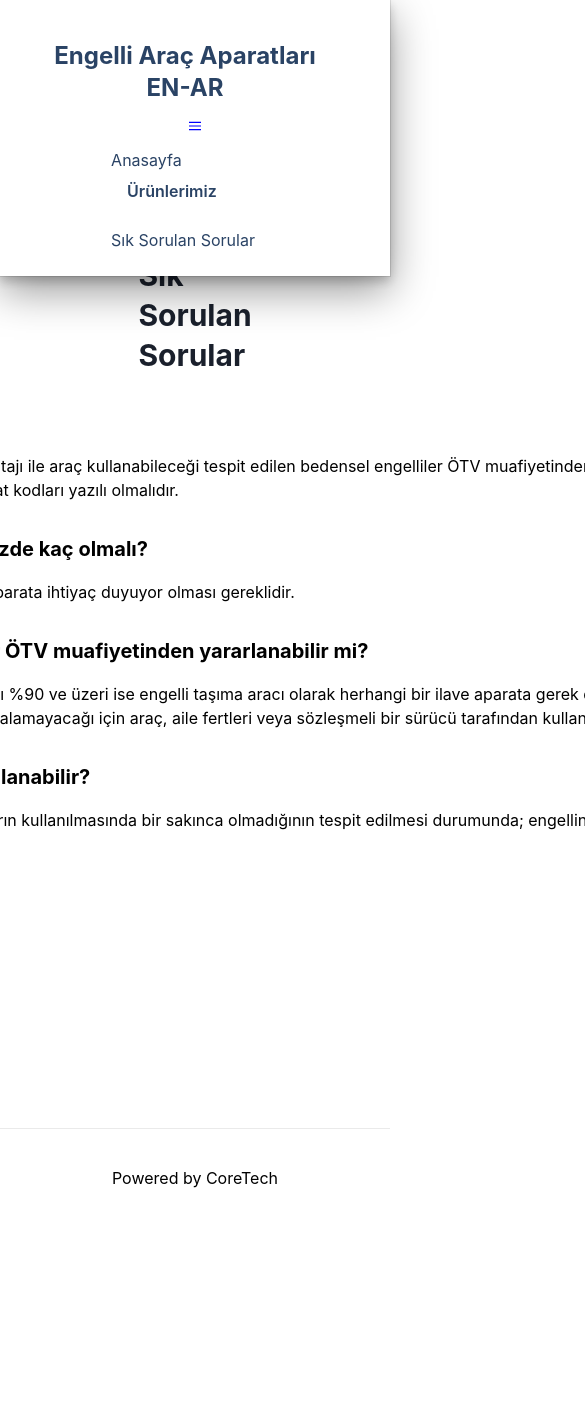
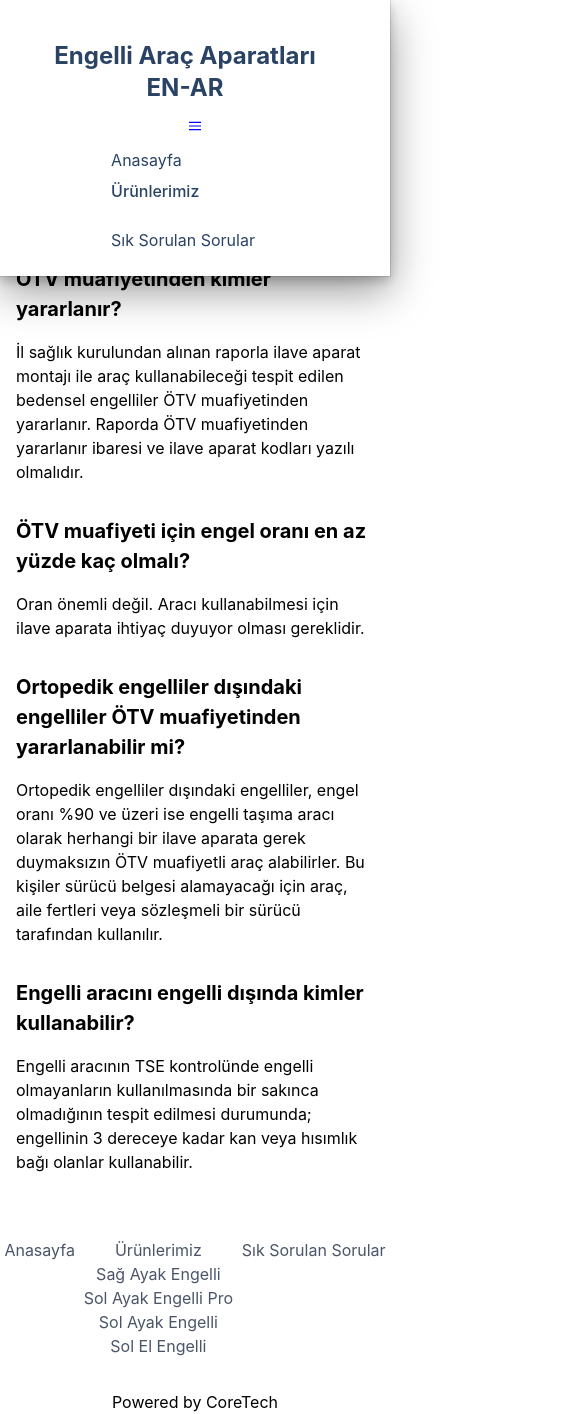
Before and after one commit to Abdullah-Koroglu/engelli-aparatlari, a Next.js app: page /faq in a window 390 px wide. Shown: the top 1414 px of the page, 585 px wide, since content can reach past the window. Before the commit the page ends 1228 px from the top, so only its background shows below. Built offline with nearby package versions, Linux system fonts and the light colour scheme.

Commit message:
updated pages for mobile integration

```diff
--- a/components/footer.js
+++ b/components/footer.js
@@ -1,18 +1,37 @@
-import { Text, Box, Heading, Flex, AspectRatio, Image } from "@chakra-ui/react"
+import { Text, Box, Heading, Flex, AspectRatio, Image, Link } from "@chakra-ui/react"
 import styles from '../styles/Home.module.css'
 
 export default function Footer() {
     return (
-        <footer className={styles.footer}>
-        <a
-          // href="https://vercel.com?utm_source=create-next-app&utm_medium=default-template&utm_campaign=create-next-app"
-          target="_blank"
-          rel="noopener noreferrer"
-        >
+        <Flex flexDir='column' align='space-around' mt='3rem'>
+          <Flex justify='space-around' mb='2rem' textAlign='center' textColor='gray.600'>
+              <Flex flexDir='column'>
+                <Link href='/'>
+                Anasayfa
+                </Link>
+              </Flex>
+              <Flex flexDir='column'>
+              <Link>
+                Ürünlerimiz
+                </Link><Link href='/sag-ayak-engelli'>
+                Sağ Ayak Engelli
+                </Link><Link href='/elden-gaz-kilitli'>
+                Sol Ayak Engelli Pro
+                </Link><Link href='/elden-gaz'>
+                Sol Ayak Engelli
+                </Link><Link href='/sol-el-engelli'>
+                Sol El Engelli
+                </Link>
+              </Flex>
+              <Flex flexDir='column'>
+              <Link href='/faq'>
+                Sık Sorulan Sorular
+                </Link>
+              </Flex>
+          </Flex>
+        <Link align='center'>
           Powered by CoreTech
-          {/* Powered by{' '} */}
-          {/* <img src="/vercel.svg" alt="Vercel Logo" className={styles.logo} /> */}
-        </a>
-      </footer>
+        </Link>
+      </Flex>
     )
 }
--- a/components/header.js
+++ b/components/header.js
@@ -74,7 +74,7 @@ const Header = props => {
           </Link>
         </MenuItems>
         <Menu>
-  <MenuButton as={Button} bg='white' mr='1rem'>
+  <MenuButton as={Button} bg='white' mr='20px'  px='-100px' py='-100px' fontWeight='medium'>
     Ürünlerimiz
   </MenuButton>
   <MenuList>
@@ -88,7 +88,7 @@ Sağ Ayak Engelli
     İki Ayak Engelli
 </Link></MenuItem>
     <MenuItem><Link href='/sol-el-engelli'>
-    İki Ayak Engelli Pro
+    Sol El Engelli
 </Link></MenuItem>
   </MenuList>
 </Menu>
@@ -97,8 +97,6 @@ Sağ Ayak Engelli
             Sık Sorulan Sorular
           </Link></MenuItems>
       </Flex>
-
-
     </Flex>
   );
 };
--- a/pages/faq.js
+++ b/pages/faq.js
@@ -4,11 +4,11 @@ import styles from '../styles/Home.module.css'
 export default function page() {
     return (
         <Flex flexDir='column' >
-            <main className={styles.main} style={{ margin: ' 11rem' }}>
+            <Flex  flexDir='column' mt='11rem' mx='1rem'>
                 <Heading as='h1' color='gray.800' my='1rem'>
                 Sık Sorulan Sorular
                 </Heading>
-                <Box w='6xl' align='start'>
+                <Box w='100%' align='start'>
                 <Text as='h2' my='1rem'  fontSize='xl' fontWeight='bold'>
                 ÖTV muafiyetinden kimler yararlanır?
                 </Text>
@@ -16,7 +16,7 @@ export default function page() {
                     İl sağlık kurulundan alınan raporla ilave aparat montajı ile araç kullanabileceği tespit edilen bedensel engelliler ÖTV muafiyetinden yararlanır. Raporda ÖTV muafiyetinden yararlanır ibaresi ve ilave aparat kodları yazılı olmalıdır.
                 </Text>
                 </Box>
-                <Box w='6xl' align='start'>
+                <Box w='100%' align='start'>
                 <Text as='h2' my='1rem'  fontSize='xl' fontWeight='bold'>
                 ÖTV muafiyeti için engel oranı en az yüzde kaç olmalı?
                 </Text>
@@ -24,7 +24,7 @@ export default function page() {
                     Oran önemli değil. Aracı kullanabilmesi için ilave aparata ihtiyaç duyuyor olması gereklidir.
                     </Text>
                 </Box>
-                <Box w='6xl' align='start'>
+                <Box w='100%' align='start'>
                 <Text as='h2' my='1rem'  fontSize='xl' fontWeight='bold'>
                 Ortopedik engelliler dışındaki engelliler ÖTV muafiyetinden yararlanabilir mi?
                 </Text>
@@ -32,7 +32,7 @@ export default function page() {
                     Ortopedik engelliler dışındaki engelliler, engel oranı %90 ve üzeri ise engelli taşıma aracı olarak herhangi bir ilave aparata gerek duymaksızın ÖTV muafiyetli araç alabilirler. Bu kişiler sürücü belgesi alamayacağı için araç, aile fertleri veya sözleşmeli bir sürücü tarafından kullanılır.
                     </Text>
                 </Box>
-                <Box w='6xl' align='start'>
+                <Box w='100%' align='start'>
                 <Text as='h2' my='1rem'  fontSize='xl' fontWeight='bold'>
                 Engelli aracını engelli dışında kimler kullanabilir?
                 </Text>
@@ -40,8 +40,7 @@ export default function page() {
                     Engelli aracının TSE kontrolünde engelli olmayanların kullanılmasında bir sakınca olmadığının tespit edilmesi durumunda; engellinin 3 dereceye kadar kan veya hısımlık bağı olanlar kullanabilir.
                     </Text>
                 </Box>
-
-            </main>
+            </Flex>
         </Flex>
     )
 }
--- a/styles/Home.module.css
+++ b/styles/Home.module.css
@@ -22,8 +22,9 @@
   border-top: 1px solid #eaeaea;
   display: flex;
   justify-content: center;
-  align-items: center;
-  margin-top: 5rem;
+  align-items: stretch;
+  margin-top: 3rem;
+  flex-direction: column;
 }
 
 .footer img {
```
Also changed, not shown: pages/elden-gaz-kilitli.js (+5 -5 lines), pages/elden-gaz.js (+4 -4 lines), pages/sag-ayak-engelli.js (+10 -9 lines), pages/sol-el-engelli.js (+5 -5 lines).
